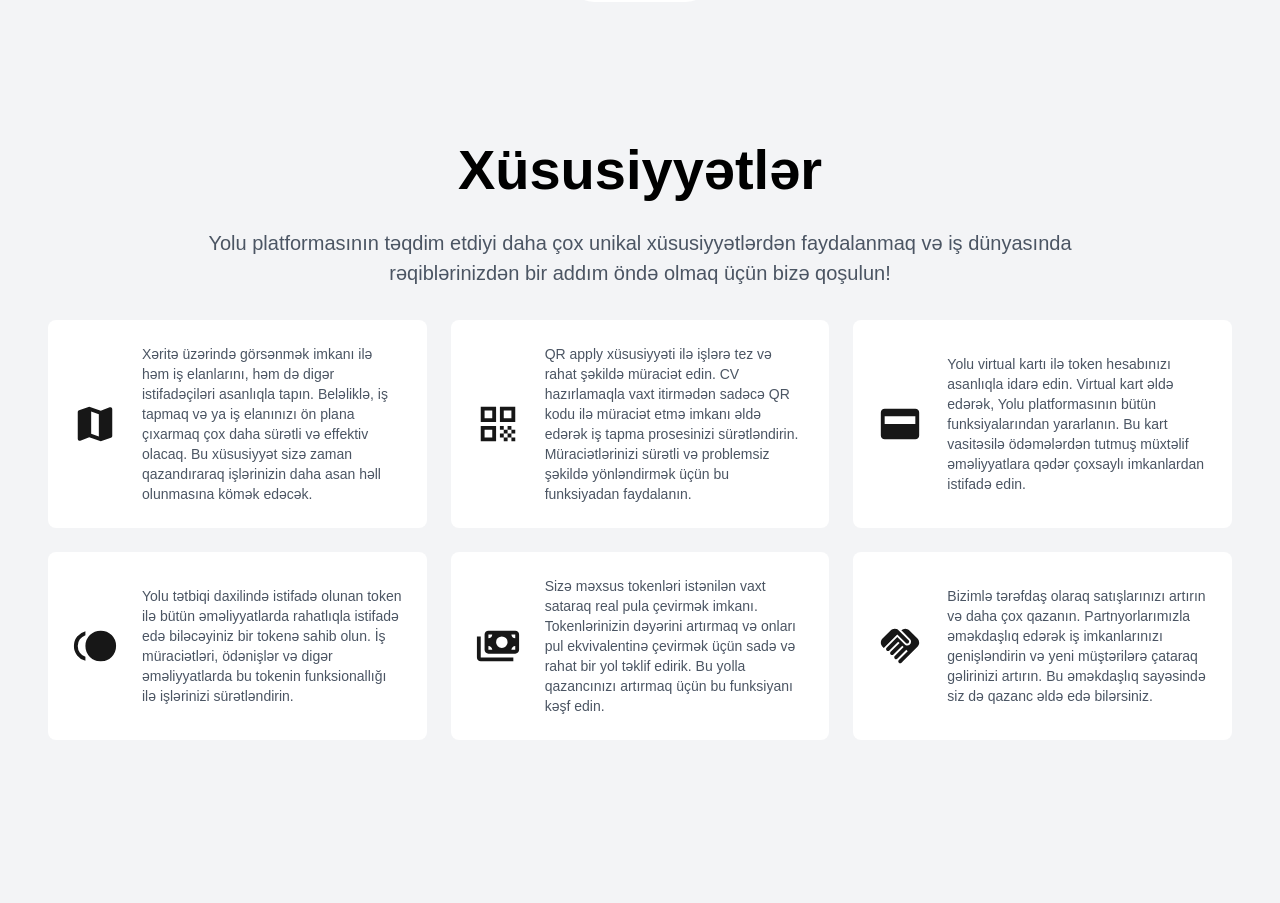
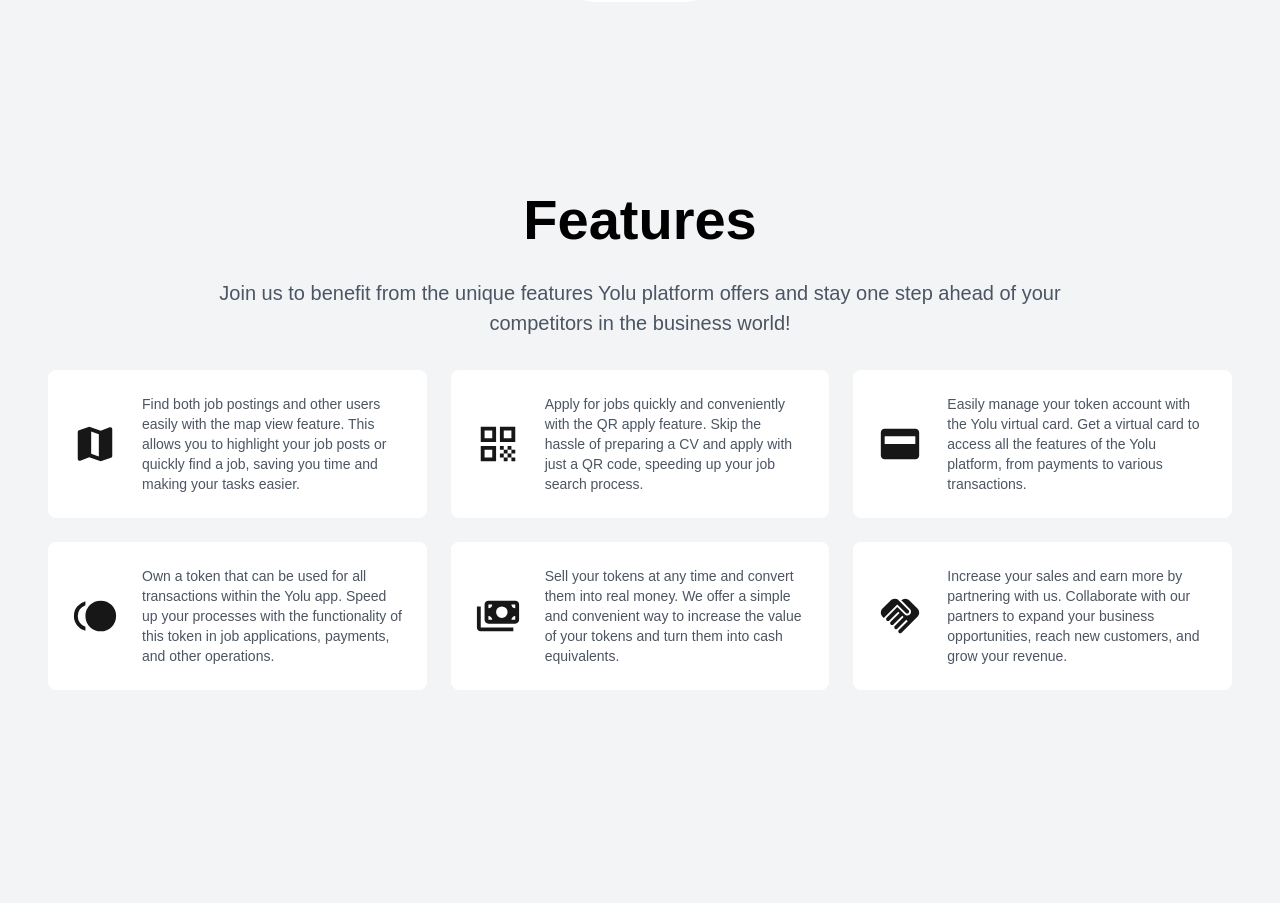
Before and after one commit to hazratAZE/yolu.app, a Next.js app: page /en in a window 1280 px wide. Shown: the part 1880-2783 px from the top of the page. Built offline with nearby package versions, Linux system fonts and the light colour scheme.

Commit message:
Features screen translates added successfully

```diff
--- a/messages/az.json
+++ b/messages/az.json
@@ -2,6 +2,7 @@
   "about": "Haqqında",
   "intro": "Giriş",
   "features": "Xüsusiyyətlər",
+  "unique_features_desc": "Yolu platformasının təqdim etdiyi daha çox unikal xüsusiyyətlərdən faydalanmaq və iş dünyasında rəqiblərinizdən bir addım öndə olmaq üçün bizə qoşulun!",
   "download": "Yüklə",
   "welcome": "Yolu’ya Xoş Gəldiniz!",
   "welcome_desc": "Yolu, iş axtarışı və karyera inkişafı ilə bağlı yenilikçi həllər təqdim edir. Yolu ilə iş tapmaq, iş elanları vermək və karyeranızda yeni fürsətlər kəşf etmək daha asandır.",
@@ -16,5 +17,11 @@
   "vision_desc": "İş dünyasında lider olmağı, müştərilərimizin gözləntilərini aşmağı və karyera inkişafında inqilab etməyi hədəfləyirik.",
   "service_desc": "İstifadəçilərimizə iş tapma, karyera inkişafı və iş elanları vermə sahəsində mükəmməl xidmətlər təqdim edərək onlara yeni fürsətlər yaratmaq.",
   "contact_us": "Bizimlə Əlaqə",
-  "innovation": "İnnovasiya"
+  "innovation": "İnnovasiya",
+  "map_feature_desc": "Xəritə üzərində iş elanlarını və digər istifadəçiləri asanlıqla tapın. İş tapmaq və ya elanınızı önə çıxarmaq, işlərinizi asanlaşdıraraq sizə zaman qazandıracaq.",
+  "qr_apply_feature_desc": "QR müraciət xüsusiyyəti ilə işlərə tez və asanlıqla müraciət edin. CV hazırlamaqla vaxt itirmədən sadəcə QR kodu ilə müraciət edərək iş tapma prosesinizi sürətləndirin.",
+  "virtual_card_feature_desc": "Yolu virtual kartı ilə token hesabınızı asanlıqla idarə edin. Virtual kart əldə edərək Yolu platformasının bütün funksiyalarından faydalanın.",
+  "token_feature_desc": "Yolu tətbiqi daxilində istifadə olunan token ilə bütün əməliyyatlarda rahatlıqla istifadə edə biləcəyiniz bir tokenə sahib olun. İş müraciətləri, ödənişlər və digər əməliyyatlarda bu tokenin funksionallığı ilə işlərinizi sürətləndirin.",
+  "earn_token_feature_desc": "Tokenlərinizi istənilən vaxt sataraq real pula çevirmək imkanı. Tokenlərinizin dəyərini artırmaq və onları pul ekvivalentinə çevirmək üçün sadə və rahat bir yol təklif edirik.",
+  "partner_feature_desc": "Bizimlə tərəfdaş olaraq satışlarınızı artırın və daha çox qazanın. İş imkanlarınızı genişləndirmək və yeni müştərilərə çatmaq üçün partnyorlarımızla əməkdaşlıq edərək gəlirlərinizi artırın."
 }
--- a/messages/en.json
+++ b/messages/en.json
@@ -2,6 +2,7 @@
   "about": "About",
   "intro": "Introduction",
   "features": "Features",
+  "unique_features_desc": "Join us to benefit from the unique features Yolu platform offers and stay one step ahead of your competitors in the business world!",
   "download": "Download",
   "welcome": "Welcome to Yolu!",
   "welcome_desc": "Yolu offers innovative solutions for job searching and career development. With Yolu, it's easier to find jobs, post job listings, and discover new career opportunities.",
@@ -16,5 +17,11 @@
   "vision_desc": "We aim to be leaders in the business world, exceeding our customers' expectations and revolutionizing career development.",
   "service_desc": "We provide excellent services in job searching, career development, and job listings, creating new opportunities for our users.",
   "contact_us": "Contact Us",
-  "innovation": "Innovation"
+  "innovation": "Innovation",
+  "map_feature_desc": "Find both job postings and other users easily with the map view feature. This allows you to highlight your job posts or quickly find a job, saving you time and making your tasks easier.",
+  "qr_apply_feature_desc": "Apply for jobs quickly and conveniently with the QR apply feature. Skip the hassle of preparing a CV and apply with just a QR code, speeding up your job search process.",
+  "virtual_card_feature_desc": "Easily manage your token account with the Yolu virtual card. Get a virtual card to access all the features of the Yolu platform, from payments to various transactions.",
+  "token_feature_desc": "Own a token that can be used for all transactions within the Yolu app. Speed up your processes with the functionality of this token in job applications, payments, and other operations.",
+  "earn_token_feature_desc": "Sell your tokens at any time and convert them into real money. We offer a simple and convenient way to increase the value of your tokens and turn them into cash equivalents.",
+  "partner_feature_desc": "Increase your sales and earn more by partnering with us. Collaborate with our partners to expand your business opportunities, reach new customers, and grow your revenue."
 }
--- a/messages/tr.json
+++ b/messages/tr.json
@@ -2,6 +2,7 @@
   "about": "Hakkında",
   "intro": "Giriş",
   "features": "Özellikler",
+  "unique_features_desc": "Yolu platformunun sunduğu daha fazla benzersiz özelliği kullanmak ve iş dünyasında rakiplerinizden bir adım önde olmak için bize katılın!",
   "download": "İndir",
   "welcome": "Yolu'ya Hoş Geldiniz!",
   "welcome_desc": "Yolu, iş arama ve kariyer geliştirme ile ilgili yenilikçi çözümler sunar. Yolu ile iş bulmak, iş ilanı vermek ve kariyerinizde yeni fırsatlar keşfetmek daha kolaydır.",
@@ -16,5 +17,11 @@
   "vision_desc": "İş dünyasında lider olmayı, müşterilerimizin beklentilerini aşmayı ve kariyer gelişiminde devrim yapmayı hedefliyoruz.",
   "service_desc": "Kullanıcılarımıza iş bulma, kariyer geliştirme ve iş ilanları verme konularında mükemmel hizmetler sunarak onlara yeni fırsatlar yaratıyoruz.",
   "contact_us": "Bizimle İletişime Geçin",
-  "innovation": "İnovasyon"
+  "innovation": "İnovasyon",
+  "map_feature_desc": "Harita üzerinde iş ilanlarını ve diğer kullanıcıları kolayca bulun. İş bulmak veya ilanınızı öne çıkarmak, zaman kazandırarak işlemlerinizi kolaylaştırır.",
+  "qr_apply_feature_desc": "QR başvuru özelliği ile işlere hızlı ve kolay başvurun. CV hazırlamakla vakit kaybetmeden sadece QR kodu ile başvuru yaparak iş bulma sürecinizi hızlandırın.",
+  "virtual_card_feature_desc": "Yolu sanal kartı ile token hesabınızı kolayca yönetin. Ödemelerden çeşitli işlemlere kadar Yolu platformunun tüm işlevlerinden yararlanmak için sanal kart alın.",
+  "token_feature_desc": "Yolu uygulaması içinde kullanılan bir token'e sahip olun. İş başvurularında, ödemelerde ve diğer işlemlerde bu token ile işlemlerinizi hızlandırın.",
+  "earn_token_feature_desc": "Tokenlerinizi istediğiniz zaman satarak gerçek paraya çevirme imkanı. Tokenlerinizin değerini artırmak ve nakit eşdeğerine dönüştürmek için basit ve kullanışlı bir yol sunuyoruz.",
+  "partner_feature_desc": "Bizimle ortak olarak satışlarınızı artırın ve daha fazla kazanın. İş fırsatlarınızı genişletmek ve yeni müşterilere ulaşmak için iş ortaklarımızla iş birliği yaparak gelirlerinizi artırın."
 }
--- a/src/app/components/Ozellikler.tsx
+++ b/src/app/components/Ozellikler.tsx
@@ -1,30 +1,32 @@
+import { useTranslations } from "next-intl";
 import Image from "next/image";
 
 const Ozellikler = () => {
+  const t = useTranslations();
   const featuresData = [
     {
       icon: "/icons/map.svg",
-      text: "Xəritə üzərində görsənmək imkanı ilə həm iş elanlarını, həm də digər istifadəçiləri asanlıqla tapın. Beləliklə, iş tapmaq və ya iş elanınızı ön plana çıxarmaq çox daha sürətli və effektiv olacaq. Bu xüsusiyyət sizə zaman qazandıraraq işlərinizin daha asan həll olunmasına kömək edəcək.",
+      text: t("map_feature_desc"),
     },
     {
       icon: "/icons/qr.svg",
-      text: "QR apply xüsusiyyəti ilə işlərə tez və rahat şəkildə müraciət edin. CV hazırlamaqla vaxt itirmədən sadəcə QR kodu ilə müraciət etmə imkanı əldə edərək iş tapma prosesinizi sürətləndirin. Müraciətlərinizi sürətli və problemsiz şəkildə yönləndirmək üçün bu funksiyadan faydalanın.",
+      text: t("qr_apply_feature_desc"),
     },
     {
       icon: "/icons/card.svg",
-      text: "Yolu virtual kartı ilə token hesabınızı asanlıqla idarə edin. Virtual kart əldə edərək, Yolu platformasının bütün funksiyalarından yararlanın. Bu kart vasitəsilə ödəmələrdən tutmuş müxtəlif əməliyyatlara qədər çoxsaylı imkanlardan istifadə edin.",
+      text: t("virtual_card_feature_desc"),
     },
     {
       icon: "/icons/token.svg",
-      text: "Yolu tətbiqi daxilində istifadə olunan token ilə bütün əməliyyatlarda rahatlıqla istifadə edə biləcəyiniz bir tokenə sahib olun. İş müraciətləri, ödənişlər və digər əməliyyatlarda bu tokenin funksionallığı ilə işlərinizi sürətləndirin.",
+      text: t("token_feature_desc"),
     },
     {
       icon: "/icons/earn.svg",
-      text: "Sizə məxsus tokenləri istənilən vaxt sataraq real pula çevirmək imkanı. Tokenlərinizin dəyərini artırmaq və onları pul ekvivalentinə çevirmək üçün sadə və rahat bir yol təklif edirik. Bu yolla qazancınızı artırmaq üçün bu funksiyanı kəşf edin.",
+      text: t("earn_token_feature_desc"),
     },
     {
       icon: "/icons/partner.svg",
-      text: "Bizimlə tərəfdaş olaraq satışlarınızı artırın və daha çox qazanın. Partnyorlarımızla əməkdaşlıq edərək iş imkanlarınızı genişləndirin və yeni müştərilərə çataraq gəlirinizi artırın. Bu əməkdaşlıq sayəsində siz də qazanc əldə edə bilərsiniz.",
+      text: t("partner_feature_desc"),
     },
   ];
 
@@ -34,12 +36,10 @@ const Ozellikler = () => {
       className="bg-gray-100 min-h-screen flex flex-col justify-center pt-16"
     >
       <div className="container mx-auto px-4">
-        <h1 className="text-center text-black font-bold">Xüsusiyyətlər</h1>
+        <h1 className="text-center text-black font-bold">{t("features")}</h1>
         <div className="text-center justify-center flex mt-4">
           <p className="text-gray-600 mb-8 w-[80%]">
-            Yolu platformasının təqdim etdiyi daha çox unikal xüsusiyyətlərdən
-            faydalanmaq və iş dünyasında rəqiblərinizdən bir addım öndə olmaq
-            üçün bizə qoşulun!
+            {t("unique_features_desc")}
           </p>
         </div>
         <div className="grid grid-cols-1 md:grid-cols-3 gap-6">
```
Also changed, not shown: messages/ru.json (+8 -1 lines).
